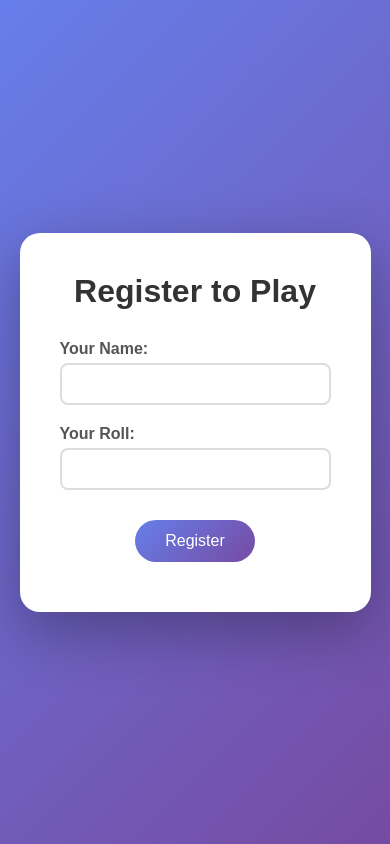
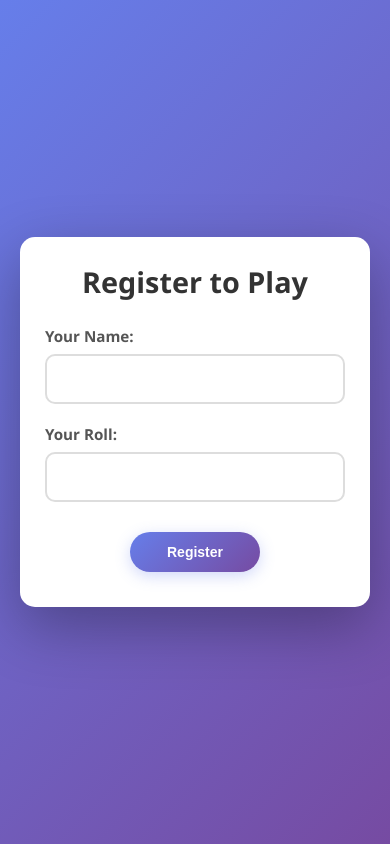
Before and after one commit to EhosanBai/salami-dice, a Flask app: page / in a window 390 px wide. Run offline with Flask 3, Linux system fonts and the light colour scheme.

Commit message:
Update style.css

```diff
--- a/static/style.css
+++ b/static/style.css
@@ -5,21 +5,22 @@
 }
 
 body {
-    font-family: 'Arial', sans-serif;
+    font-family: 'Segoe UI', Tahoma, Geneva, Verdana, sans-serif;
     background: linear-gradient(135deg, #667eea 0%, #764ba2 100%);
     min-height: 100vh;
     display: flex;
     justify-content: center;
     align-items: center;
+    padding: 20px;
 }
 
 .container {
     background: white;
-    border-radius: 20px;
+    border-radius: 25px;
     padding: 40px;
-    box-shadow: 0 20px 60px rgba(0,0,0,0.3);
-    max-width: 600px;
-    width: 90%;
+    box-shadow: 0 20px 60px rgba(0, 0, 0, 0.3);
+    max-width: 650px;
+    width: 100%;
 }
 
 .section {
@@ -29,7 +30,8 @@ body {
 h2 {
     color: #333;
     margin-bottom: 30px;
-    font-size: 2em;
+    font-size: 2.2em;
+    font-weight: 700;
 }
 
 .form-group {
@@ -39,138 +41,296 @@ h2 {
 
 label {
     display: block;
-    margin-bottom: 5px;
+    margin-bottom: 8px;
     color: #555;
-    font-weight: bold;
+    font-weight: 600;
+    font-size: 0.95em;
 }
 
-input {
+input,
+select {
     width: 100%;
-    padding: 10px;
+    padding: 12px 15px;
     border: 2px solid #ddd;
-    border-radius: 8px;
+    border-radius: 10px;
     font-size: 16px;
-    transition: border-color 0.3s;
+    transition: all 0.3s ease;
+    font-family: inherit;
 }
 
-input:focus {
+input:focus,
+select:focus {
     outline: none;
     border-color: #667eea;
+    box-shadow: 0 0 0 3px rgba(102, 126, 234, 0.1);
+    background-color: #f8f9ff;
 }
 
 .btn {
     background: linear-gradient(135deg, #667eea 0%, #764ba2 100%);
     color: white;
     border: none;
-    padding: 12px 30px;
+    padding: 14px 35px;
     border-radius: 25px;
     font-size: 16px;
+    font-weight: 600;
     cursor: pointer;
-    transition: transform 0.2s, box-shadow 0.2s;
-    margin: 10px;
+    transition: all 0.3s ease;
+    margin: 10px 5px;
+    box-shadow: 0 4px 15px rgba(102, 126, 234, 0.3);
+    display: inline-block;
+    min-width: 150px;
 }
 
-.btn:hover {
-    transform: translateY(-2px);
-    box-shadow: 0 5px 15px rgba(102, 126, 234, 0.4);
+.btn:hover:not(:disabled) {
+    transform: translateY(-3px);
+    box-shadow: 0 8px 25px rgba(102, 126, 234, 0.5);
+}
+
+.btn:active:not(:disabled) {
+    transform: translateY(-1px);
 }
 
 .btn:disabled {
     opacity: 0.5;
     cursor: not-allowed;
     transform: none;
+    box-shadow: 0 2px 8px rgba(0, 0, 0, 0.1);
 }
 
 .header {
-    background: #f7f7f7;
-    padding: 20px;
-    border-radius: 10px;
+    background: linear-gradient(135deg, #f5f7fa 0%, #f0f3f8 100%);
+    padding: 25px;
+    border-radius: 15px;
     margin-bottom: 30px;
+    border-left: 5px solid #667eea;
 }
 
 .header p {
-    margin: 10px 0;
+    margin: 12px 0;
     color: #666;
-    font-size: 1.1em;
+    font-size: 1.05em;
+    line-height: 1.6;
 }
 
+.header .label {
+    font-weight: 700;
+    color: #333;
+}
+
+/* ============ DICE CONTAINER ============ */
+
 .dice-container {
-    margin: 30px 0;
+    margin: 40px 0;
+    padding: 30px;
+    background: linear-gradient(135deg, #f5f7fa 0%, #f0f3f8 100%);
+    border-radius: 15px;
+    perspective: 1000px;
+}
+
+.dice-wrapper {
+    display: flex;
+    justify-content: center;
+    align-items: center;
+    min-height: 150px;
 }
 
 .dice {
-    font-size: 100px;
+    font-size: 120px;
     cursor: pointer;
-    transition: transform 0.3s;
     display: inline-block;
+    transition: all 0.2s ease;
+    filter: drop-shadow(0 4px 8px rgba(0, 0, 0, 0.1));
+    user-select: none;
+}
+
+.dice:hover:not(.rolling) {
+    transform: scale(1.1) rotate(10deg);
+    filter: drop-shadow(0 8px 16px rgba(102, 126, 234, 0.4));
 }
 
 .dice.rolling {
-    animation: roll 0.5s ease-in-out;
+    animation: diceSpin 0.8s cubic-bezier(0.68, -0.55, 0.265, 1.55);
 }
 
-@keyframes roll {
-    0% { transform: rotate(0deg); }
-    100% { transform: rotate(360deg); }
+@keyframes diceSpin {
+    0% {
+        transform: rotateX(0) rotateY(0) rotateZ(0) scale(1);
+        opacity: 1;
+    }
+    25% {
+        transform: rotateX(360deg) rotateY(180deg) rotateZ(90deg) scale(1.05);
+    }
+    50% {
+        transform: rotateX(720deg) rotateY(360deg) rotateZ(180deg) scale(1.08);
+    }
+    75% {
+        transform: rotateX(1080deg) rotateY(540deg) rotateZ(270deg) scale(1.05);
+    }
+    100% {
+        transform: rotateX(1440deg) rotateY(720deg) rotateZ(360deg) scale(1);
+        opacity: 1;
+    }
 }
+
+.dice-label {
+    display: block;
+    color: #667eea;
+    font-size: 14px;
+    font-weight: 600;
+    margin-top: 15px;
+    text-transform: uppercase;
+    letter-spacing: 0.5px;
+}
+
+/* ============ SCORE BOXES ============ */
 
 .boxes-container {
     display: flex;
     justify-content: center;
-    gap: 40px;
-    margin: 30px 0;
+    align-items: center;
+    gap: 20px;
+    margin: 35px 0;
+    flex-wrap: wrap;
 }
 
 .box {
     text-align: center;
+    flex: 1;
+    min-width: 100px;
 }
 
 .box label {
-    font-size: 14px;
+    font-size: 13px;
     color: #888;
-    margin-bottom: 10px;
+    margin-bottom: 12px;
+    text-transform: uppercase;
+    letter-spacing: 0.5px;
+    font-weight: 600;
 }
 
 .number-box {
-    width: 80px;
-    height: 80px;
+    width: 90px;
+    height: 90px;
     border: 3px solid #667eea;
-    border-radius: 10px;
+    border-radius: 12px;
     display: flex;
     align-items: center;
     justify-content: center;
-    font-size: 36px;
-    font-weight: bold;
-    color: #333;
-    background: white;
+    font-size: 42px;
+    font-weight: 800;
+    color: #667eea;
+    background: linear-gradient(135deg, #f8f9ff 0%, #f0f3f8 100%);
     margin-top: 10px;
+    box-shadow: 0 4px 12px rgba(102, 126, 234, 0.15);
+    transition: all 0.3s ease;
+}
+
+.number-box.filled {
+    animation: popIn 0.4s cubic-bezier(0.68, -0.55, 0.265, 1.55);
+    box-shadow: 0 8px 20px rgba(102, 126, 234, 0.3);
+}
+
+@keyframes popIn {
+    0% {
+        transform: scale(0.5);
+        opacity: 0;
+    }
+    50% {
+        transform: scale(1.1);
+    }
+    100% {
+        transform: scale(1);
+        opacity: 1;
+    }
 }
 
 .controls {
     margin: 30px 0;
+    display: flex;
+    flex-wrap: wrap;
+    justify-content: center;
+    gap: 10px;
+}
+
+.btn-reset {
+    background: linear-gradient(135deg, #f093fb 0%, #f5576c 100%);
+    box-shadow: 0 4px 15px rgba(245, 87, 108, 0.3);
+}
+
+.btn-reset:hover:not(:disabled) {
+    box-shadow: 0 8px 25px rgba(245, 87, 108, 0.5);
 }
 
 .message {
-    padding: 15px;
-    border-radius: 8px;
+    padding: 16px 20px;
+    border-radius: 10px;
     margin-top: 20px;
-    font-weight: bold;
+    font-weight: 600;
+    font-size: 15px;
+    animation: slideInDown 0.3s ease-out;
+    border-left: 4px solid;
+}
+
+@keyframes slideInDown {
+    from {
+        opacity: 0;
+        transform: translateY(-20px);
+    }
+    to {
+        opacity: 1;
+        transform: translateY(0);
+    }
 }
 
 .message.success {
     background: #d4edda;
     color: #155724;
-    border: 1px solid #c3e6cb;
+    border-left-color: #28a745;
 }
 
 .message.error {
     background: #f8d7da;
     color: #721c24;
-    border: 1px solid #f5c6cb;
+    border-left-color: #dc3545;
 }
 
 .message.info {
     background: #d1ecf1;
     color: #0c5460;
-    border: 1px solid #bee5eb;
+    border-left-color: #17a2b8;
 }
+
+/* ============ RESPONSIVE ============ */
+
+@media (max-width: 600px) {
+    .container {
+        padding: 25px;
+        border-radius: 15px;
+    }
+
+    h2 {
+        font-size: 1.8em;
+        margin-bottom: 25px;
+    }
+
+    .dice {
+        font-size: 90px;
+    }
+
+    .number-box {
+        width: 80px;
+        height: 80px;
+        font-size: 36px;
+    }
+
+    .boxes-container {
+        gap: 15px;
+    }
+
+    .btn {
+        padding: 12px 25px;
+        font-size: 14px;
+        min-width: 130px;
+    }
+}
```
